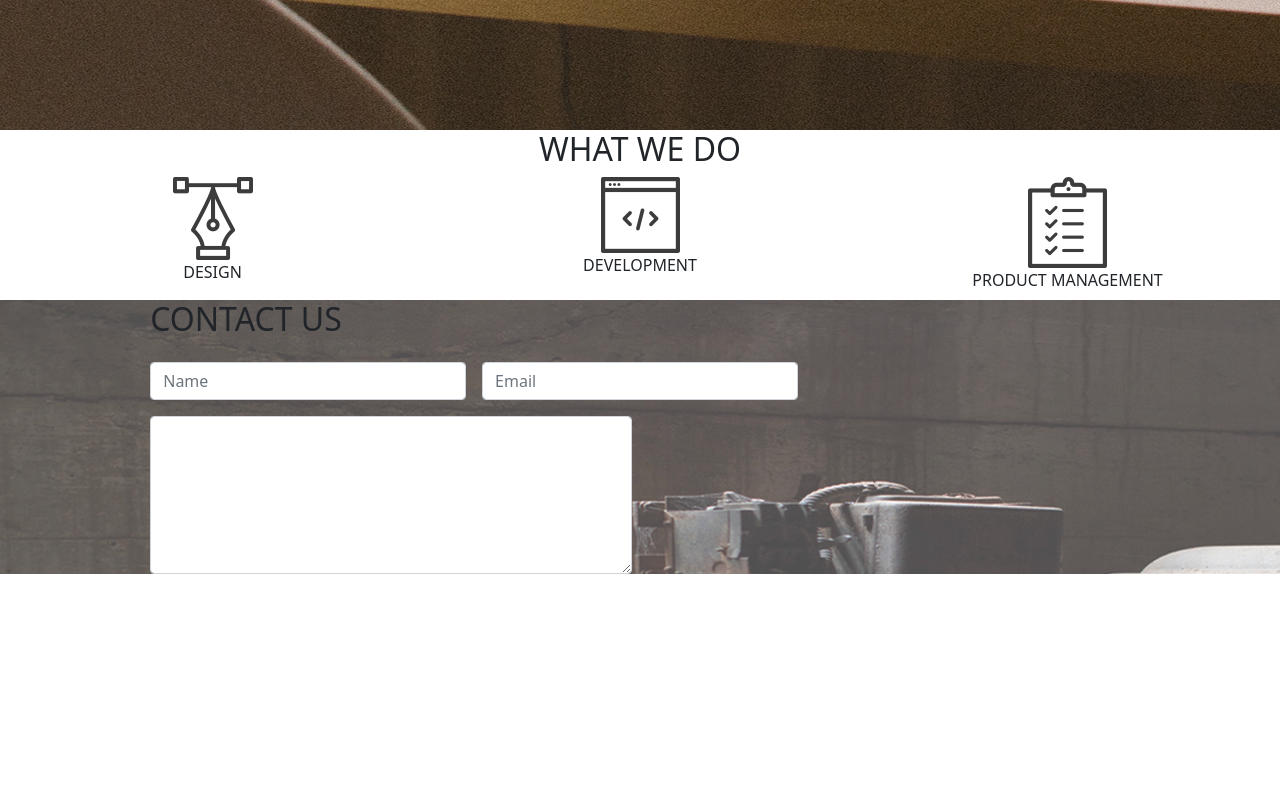
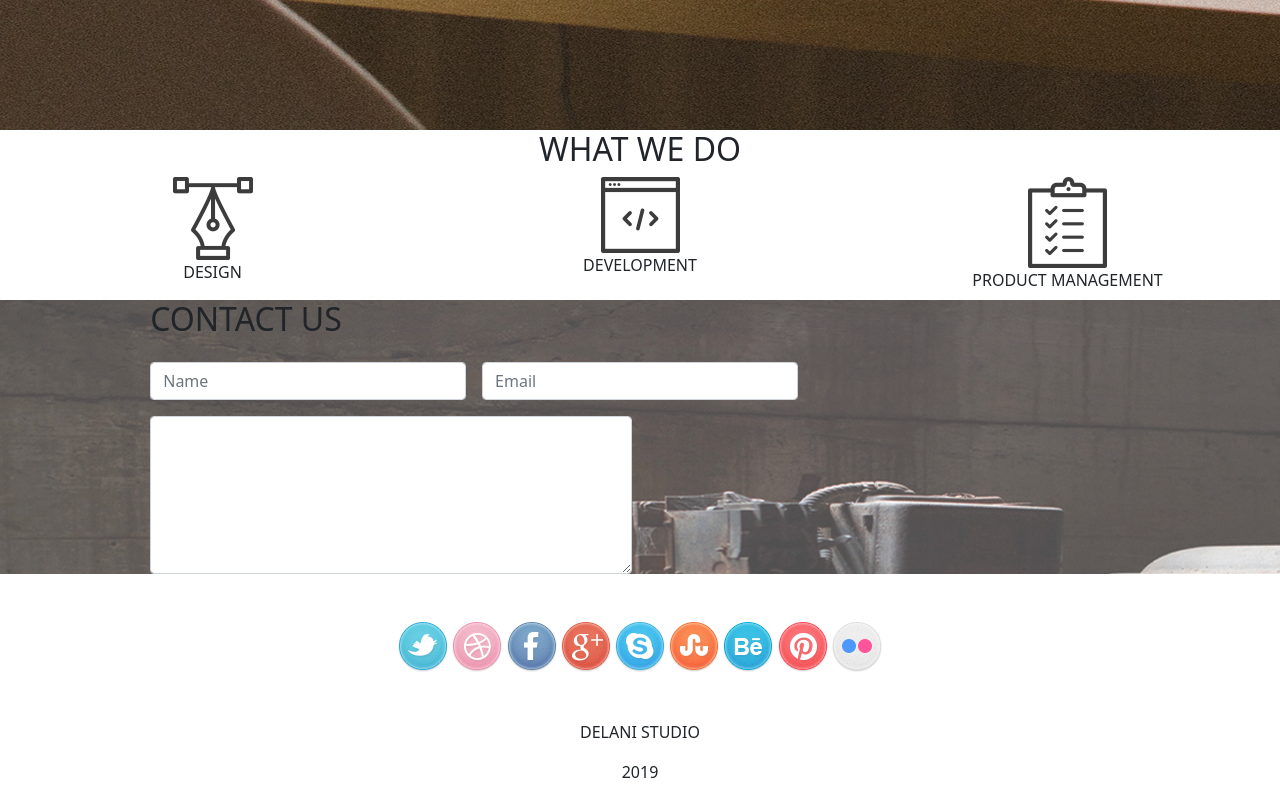
Before and after one commit to githaefrancis/delani-studio, a plain HTML site: page index.html in a window 1280 px wide. Shown: the part 1428-2228 px from the top of the page. Before the commit the page ends 2002 px from the top, so only its background shows below. Drawn offline with nearby package versions, Linux system fonts and the light colour scheme.

Commit message:
add footer

```diff
--- a/css/styles.css
+++ b/css/styles.css
@@ -73,3 +73,10 @@ bottom: 1rem;
 #contact-us form{
   box-sizing: content-box;
 }
+
+.socials{
+  width: fit-content;
+  margin: auto;
+  margin-top:3rem;
+  margin-bottom: 3rem;
+}
--- a/index.html
+++ b/index.html
@@ -102,6 +102,22 @@
         </form>
       </div>
     </div>
+    <!-- footer section -->
+    <div class="container-fluid">
+      <div class="socials">
+      <img src="img/socials/twitter.png" alt="">
+      <img src="img/socials/dribble.png" alt="">
+      <img src="img/socials/facebook.png" alt="">
+      <img src="img/socials/g_plus.png" alt="">
+      <img src="img/socials/skype.png" alt="">
+      <img src="img/socials/stumble_upon.png" alt="">
+      <img src="img/socials/behance.png" alt="">
+      <img src="img/socials/pinterest.png" alt="">
+      <img src="img/socials/flickr.png" alt="">
+    </div>
+      <p class="text-center">DELANI STUDIO</p>
+      <p class="text-center">2019</p>
+    </div>
     <script
       src="https://cdnjs.cloudflare.com/ajax/libs/jquery/3.6.0/jquery.js"
       integrity="sha512-n/4gHW3atM3QqRcbCn6ewmpxcLAHGaDjpEBu4xZd47N0W2oQ+6q7oc3PXstrJYXcbNU1OHdQ1T7pAP+gi5Yu8g=="
```
Also changed, not shown: img/socials/behance.png (added), img/socials/dribble.png (added), img/socials/facebook.png (added), img/socials/flickr.png (added), img/socials/g_plus.png (added), img/socials/pinterest.png (added), img/socials/skype.png (added), img/socials/stumble_upon.png (added), img/socials/twitter.png (added), img/socials/you_tube.png (added).
